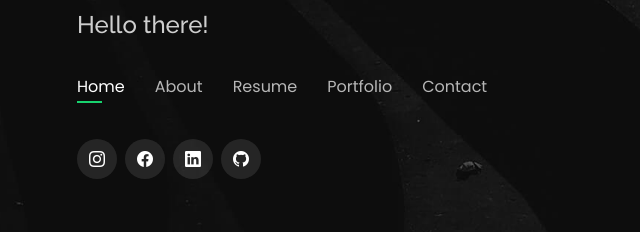
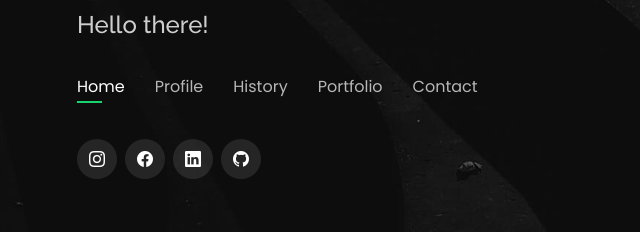
Before and after one commit to riffatabdillah/riffatabdillah.github.io, a plain HTML site: page index.html in a window 1280 px wide. Shown: the part 339-571 px from the top of the page, 5-645 px from the left. Drawn offline with nearby package versions, Linux system fonts and the light colour scheme.

Commit message:
Update index.html

```diff
--- a/index.html
+++ b/index.html
@@ -52,8 +52,8 @@
       <nav id="navbar" class="navbar">
         <ul>
           <li><a class="nav-link active" href="#header">Home</a></li>
-          <li><a class="nav-link" href="#about">About</a></li>
-          <li><a class="nav-link" href="#resume">Resume</a></li>
+          <li><a class="nav-link" href="#about">Profile</a></li>
+          <li><a class="nav-link" href="#resume">History</a></li>
           <li><a class="nav-link" href="#portfolio">Portfolio</a></li>
           <li><a class="nav-link" href="#contact">Contact</a></li>
         </ul>
@@ -80,7 +80,7 @@
     <div class="about-me container">
 
       <div class="section-title">
-        <h2>About me</h2>
+        <h2>Profile</h2>
         <!-- <p>Learn more about me</p> -->
       </div>
 
@@ -188,7 +188,7 @@
     <div class="container">
 
       <div class="section-title">
-        <h2>Resume</h2>
+        <h2>History</h2>
       </div>
 
       <div class="row">
```
